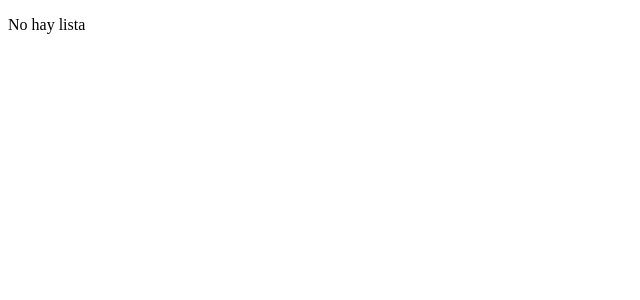
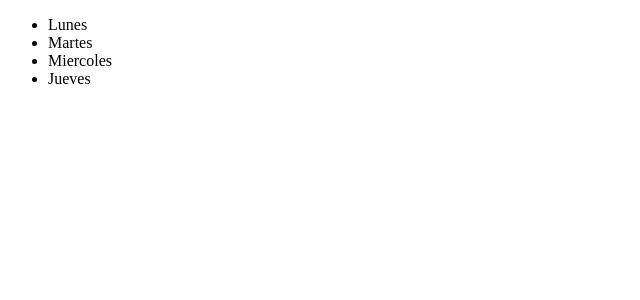
Before and after one commit to daniel-cordoba/EjerciciosVTEX, a React (Create React App) app in the folder Modulo4_ReactJS/tech-travel/: page / in a window 1280 px wide. Shown: the top 300 px of the page, without its empty margins (0-640 px from the left). Built offline with nearby package versions, Linux system fonts and the light colour scheme.

Commit message:
Modulo4 - Lección 8 - Listas y Keys

```diff
--- a/Modulo4_ReactJS/tech-travel/src/App.js
+++ b/Modulo4_ReactJS/tech-travel/src/App.js
@@ -1,27 +1,19 @@
 import { ListOption } from "./components";
 
-const List = () => {
-  return(
-    <ul>
-      <ListOption>Lunes</ListOption>
-      <ListOption>Martes</ListOption>
-      <ListOption>Miercoles</ListOption>
-    </ul>
-)};
-
-const ErrorMessage = () =>{
-  return(
-    <p>No hay lista</p>
-  )
-};
-
 function App() {
-  const isList = false;
+  const days = [
+    {id: 1, nombre:"Lunes"},
+    {id: 2, nombre:"Martes"},
+    {id: 3, nombre:"Miercoles"},
+    {id: 4, nombre:"Jueves"}
+  ];
 
   return (
-    <>
-      { isList ? <List/> : <ErrorMessage/> }
-    </>
+    <ul>
+      {days.map(day =>
+          <ListOption key={day.id}>{day.nombre}</ListOption>
+        )}
+    </ul>
   );
 }
 
```
Also changed, not shown: 1 other file (tests, documents, lock files or other folders).
